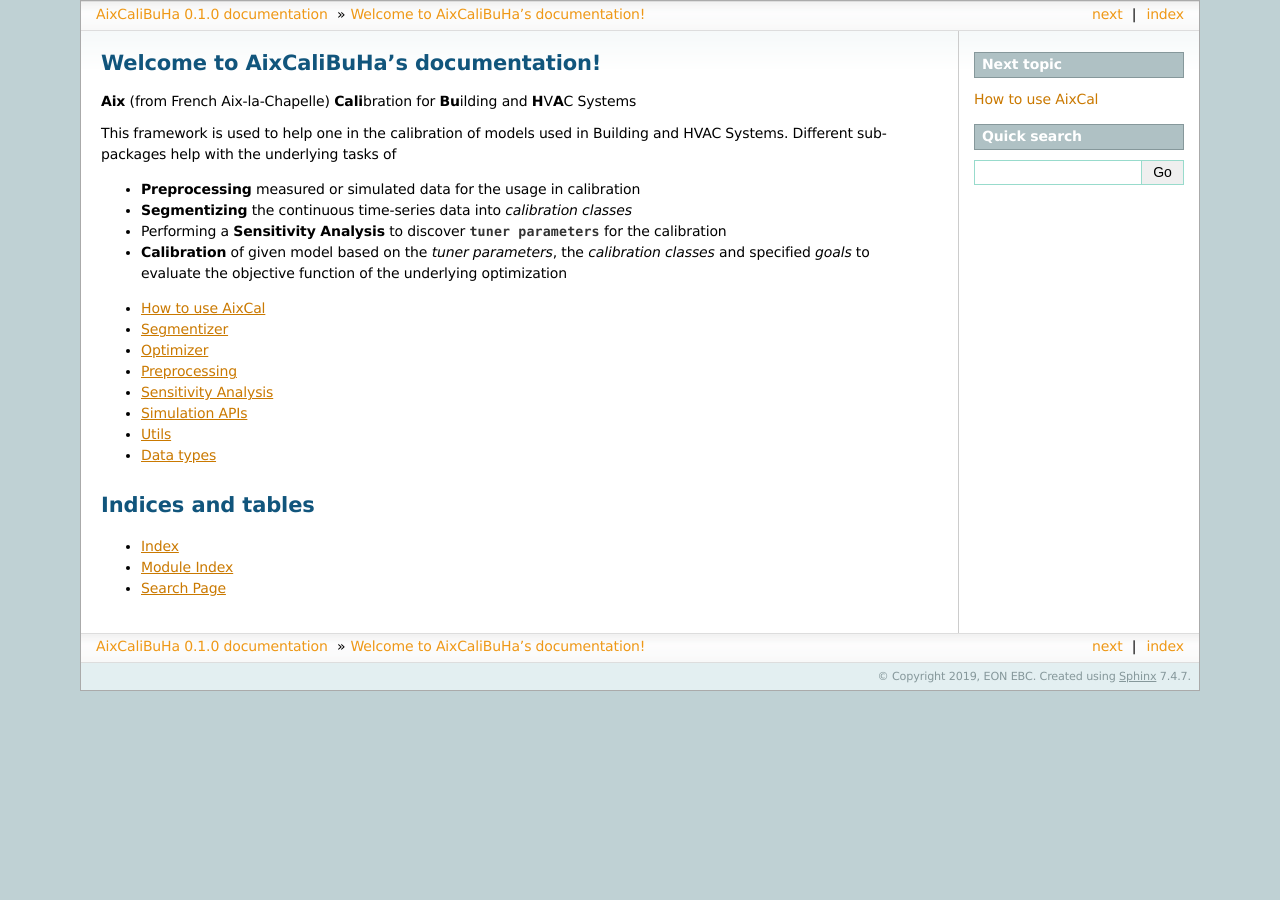
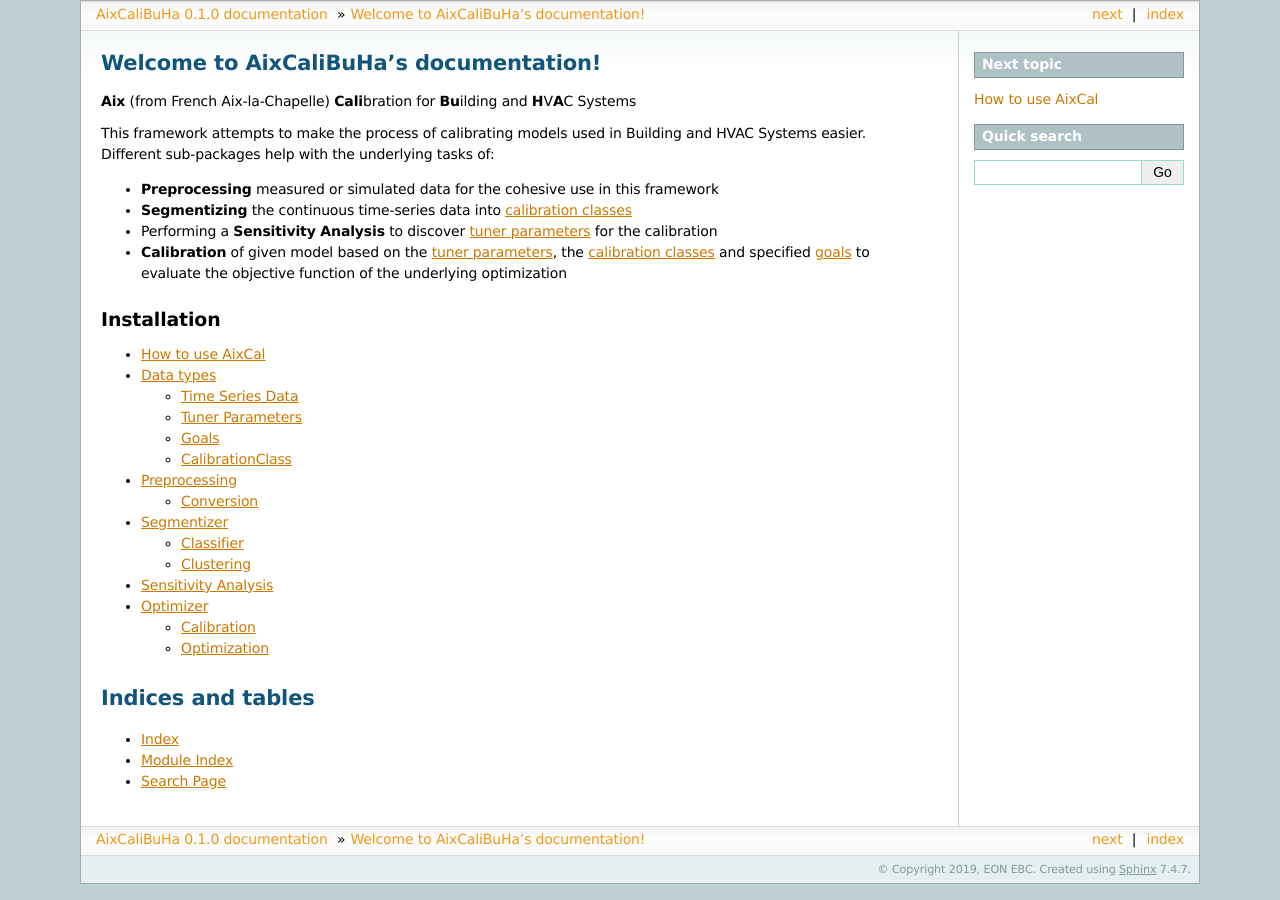
Before and after one commit to RWTH-EBC/AixCaliBuHA, a Sphinx documentation site: the page built from docs/source/index.rst, in a window 1280 px wide. Built offline with Sphinx 7.4.7, drawn with Linux system fonts in a browser that asks for light colours.

Commit message:
Enhance documentation with a better structure

```diff
--- a/docs/source/index.rst
+++ b/docs/source/index.rst
@@ -8,20 +8,28 @@
 
 **Aix** (from French Aix-la-Chapelle) **Cali**\bration for **Bu**\ ilding and **H**\V\ **A**\C Systems
 
-This framework is used to help one in the calibration of models used in Building
-and HVAC Systems. Different sub-packages help with the underlying tasks of
+This framework attempts to make the process of calibrating models used in Building
+and HVAC Systems easier. Different sub-packages help with the underlying tasks of:
 
-- **Preprocessing** measured or simulated data for the usage in calibration
-- **Segmentizing** the continuous time-series data into *calibration classes*
-- Performing a **Sensitivity Analysis** to discover :meth:`tuner parameters <aixcal.data_types.TunerParas>` for the calibration
-- **Calibration** of given model based on the *tuner parameters*, the *calibration classes* and specified *goals* to evaluate the objective function of the underlying optimization
+- **Preprocessing** measured or simulated data for the cohesive use in this framework
+- **Segmentizing** the continuous time-series data into :ref:`calibration classes <calibration-class>`
+- Performing a **Sensitivity Analysis** to discover :ref:`tuner parameters <tuner-parameter>` for the calibration
+- **Calibration** of given model based on the :ref:`tuner parameters <tuner-parameter>`, the :ref:`calibration classes <calibration-class>` and specified :ref:`goals <goals>` to evaluate the objective function of the underlying optimization
+
+
+Installation
+-------------------
 
 
 .. toctree::
    :maxdepth: 2
 
    tutorial
-   aixcal
+   data_types
+   preprocessor
+   segmentizer
+   senanalyzer
+   optimizer
 
 
 Indices and tables
--- a/docs/source/tutorial.rst
+++ b/docs/source/tutorial.rst
@@ -1,5 +1,2 @@
 How to use AixCal
 =====================
-
-AixCal provides modules for preprocessing, segmentation, and calibration for
-models of Building and HVAC-Systems...
```
Also changed, not shown: docs/source/aixcal.rst (deleted, +0 -71 lines), docs/source/data_types.rst (added, +63 -0 lines), docs/source/optimizer.rst (added, +17 -0 lines), docs/source/preprocessor.rst (added, +15 -0 lines), docs/source/segmentizer.rst (added, +17 -0 lines), docs/source/senanalyzer.rst (added, +9 -0 lines), docs/source/simulationapi.rst (added, +18 -0 lines).
